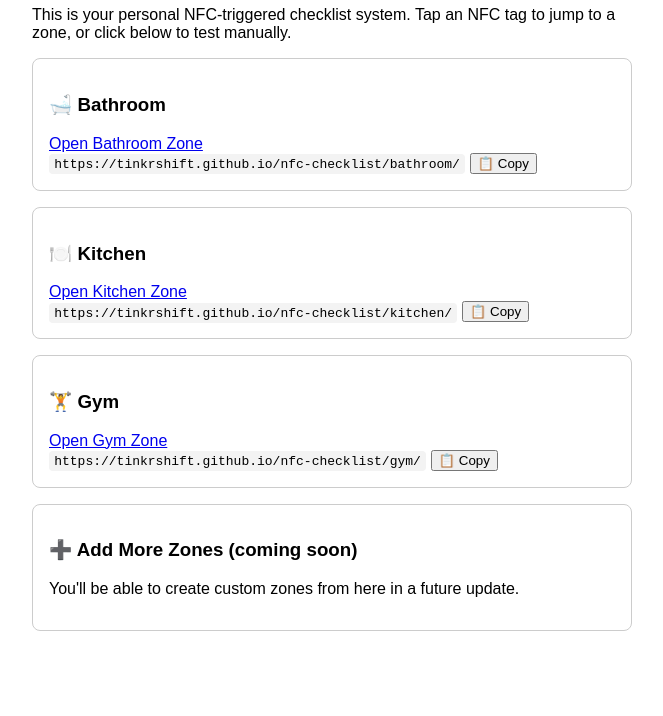
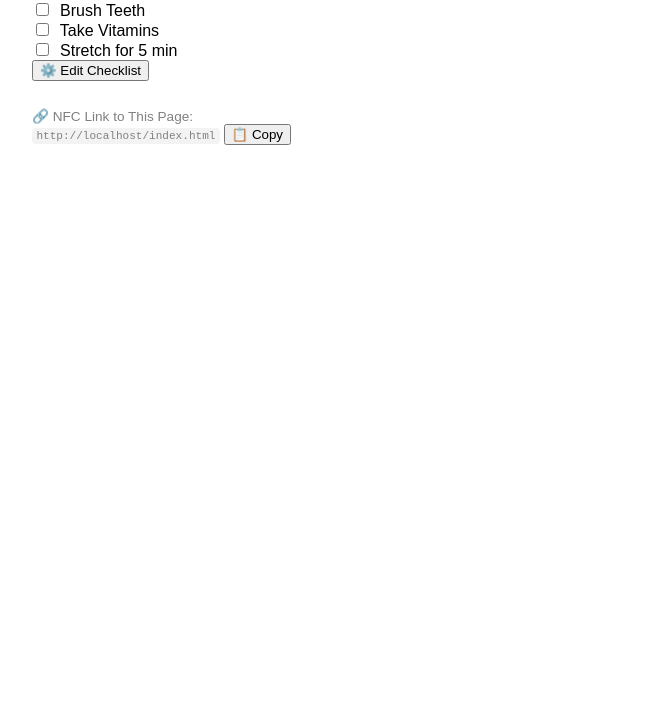
Before and after one commit to tinkrshift/NFC_checklist, a plain HTML site: page index.html in a window 1280 px wide. Shown: the part 84-800 px from the top of the page, without its empty margins (308-971 px from the left). Drawn offline with Linux system fonts and the light colour scheme.

Commit message:
Add files via upload

```diff
--- a/index.html
+++ b/index.html
@@ -2,53 +2,106 @@
 <html lang="en">
 <head>
   <meta charset="UTF-8">
-  <title>Tinkr NFC Checklist</title>
-  <link rel="stylesheet" href="js/style.css">
+  <title>My Checklist</title>
   <style>
-    h1 { margin-top: 0.5em; }
-    .zone-block {
-      padding: 1em;
-      border: 1px solid #ccc;
-      border-radius: 8px;
-      margin: 1em 0;
-    }
+    body { font-family: sans-serif; padding: 1em; max-width: 600px; margin: auto; }
+    input[type="checkbox"] { margin-right: 0.5em; }
+    footer { margin-top: 2em; font-size: 0.85em; color: gray; }
+    code { background: #f3f3f3; padding: 0.2em 0.4em; border-radius: 4px; }
   </style>
 </head>
 <body>
-  <h1>Tinkr NFC Routine System</h1>
-  <p>This is your personal NFC-triggered checklist system. Tap an NFC tag to jump to a zone, or click below to test manually.</p>
-
-  <div class="zone-block">
-    <h3>🛁 Bathroom</h3>
-    <a href="bathroom/index.html">Open Bathroom Zone</a><br>
-    <code id="link-bathroom">https://tinkrshift.github.io/nfc-checklist/bathroom/</code>
-    <button onclick="copy('link-bathroom')">📋 Copy</button>
+  <h2>My Checklist</h2>
+  <div id="checklistContainer"></div>
+  <button onclick="toggleEdit()">⚙️ Edit Checklist</button>
+  <div id="editorSection" style="display:none;">
+    <h3>Edit Tasks</h3>
+    <div id="editor"></div>
+    <button onclick="saveChecklist()">💾 Save</button>
   </div>
-
-  <div class="zone-block">
-    <h3>🍽️ Kitchen</h3>
-    <a href="kitchen/index.html">Open Kitchen Zone</a><br>
-    <code id="link-kitchen">https://tinkrshift.github.io/nfc-checklist/kitchen/</code>
-    <button onclick="copy('link-kitchen')">📋 Copy</button>
-  </div>
-
-  <div class="zone-block">
-    <h3>🏋️ Gym</h3>
-    <a href="gym/index.html">Open Gym Zone</a><br>
-    <code id="link-gym">https://tinkrshift.github.io/nfc-checklist/gym/</code>
-    <button onclick="copy('link-gym')">📋 Copy</button>
-  </div>
-
-  <div class="zone-block">
-    <h3>➕ Add More Zones (coming soon)</h3>
-    <p>You'll be able to create custom zones from here in a future update.</p>
-  </div>
+  <footer>
+    <p>🔗 NFC Link to This Page:<br>
+    <code id="nfcLink"></code> <button onclick="copyLink()">📋 Copy</button></p>
+  </footer>
 
   <script>
-    function copy(id) {
-      const text = document.getElementById(id).textContent;
+    const storageKey = "routine:main";
+    let tasks = [];
+
+    function seedDefaults() {
+      tasks = [
+        { label: "Brush Teeth", checked: false },
+        { label: "Take Vitamins", checked: false },
+        { label: "Stretch for 5 min", checked: false }
+      ];
+      localStorage.setItem(storageKey, JSON.stringify(tasks));
+    }
+
+    function loadChecklist() {
+      try {
+        const stored = localStorage.getItem(storageKey);
+        if (!stored) {
+          seedDefaults();
+        }
+        tasks = JSON.parse(localStorage.getItem(storageKey) || "[]");
+
+        const container = document.getElementById('checklistContainer');
+        container.innerHTML = "";
+        tasks.forEach((task, index) => {
+          const div = document.createElement('div');
+          const checkbox = document.createElement('input');
+          checkbox.type = 'checkbox';
+          checkbox.checked = task.checked || false;
+          checkbox.onchange = () => {
+            tasks[index].checked = checkbox.checked;
+            localStorage.setItem(storageKey, JSON.stringify(tasks));
+          };
+          const label = document.createElement('label');
+          label.textContent = " " + task.label;
+          div.appendChild(checkbox);
+          div.appendChild(label);
+          container.appendChild(div);
+        });
+
+        document.getElementById('nfcLink').textContent = window.location.href;
+      } catch (e) {
+        console.error("Checklist loading error:", e);
+      }
+    }
+
+    function toggleEdit() {
+      const editor = document.getElementById('editorSection');
+      editor.style.display = editor.style.display === 'none' ? 'block' : 'none';
+      loadEditor();
+    }
+
+    function loadEditor() {
+      const editor = document.getElementById('editor');
+      editor.innerHTML = '';
+      tasks.forEach((task, index) => {
+        const input = document.createElement('input');
+        input.type = 'text';
+        input.value = task.label;
+        input.dataset.index = index;
+        editor.appendChild(input);
+        editor.appendChild(document.createElement('br'));
+      });
+    }
+
+    function saveChecklist() {
+      const inputs = document.querySelectorAll('#editor input[type=text]');
+      tasks = Array.from(inputs).map(input => ({ label: input.value, checked: false }));
+      localStorage.setItem(storageKey, JSON.stringify(tasks));
+      loadChecklist();
+      document.getElementById('editorSection').style.display = 'none';
+    }
+
+    function copyLink() {
+      const text = document.getElementById('nfcLink').textContent;
       navigator.clipboard.writeText(text);
     }
+
+    window.onload = loadChecklist;
   </script>
 </body>
 </html>
```
